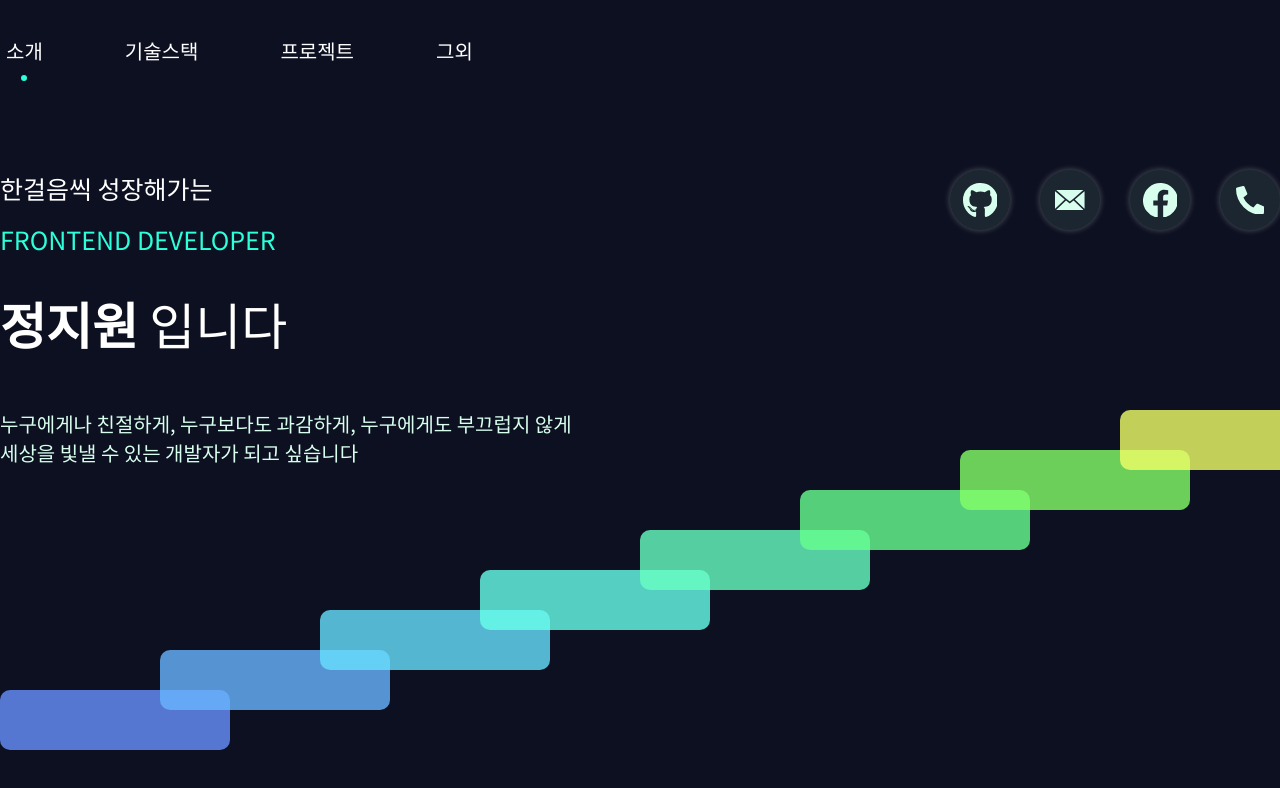
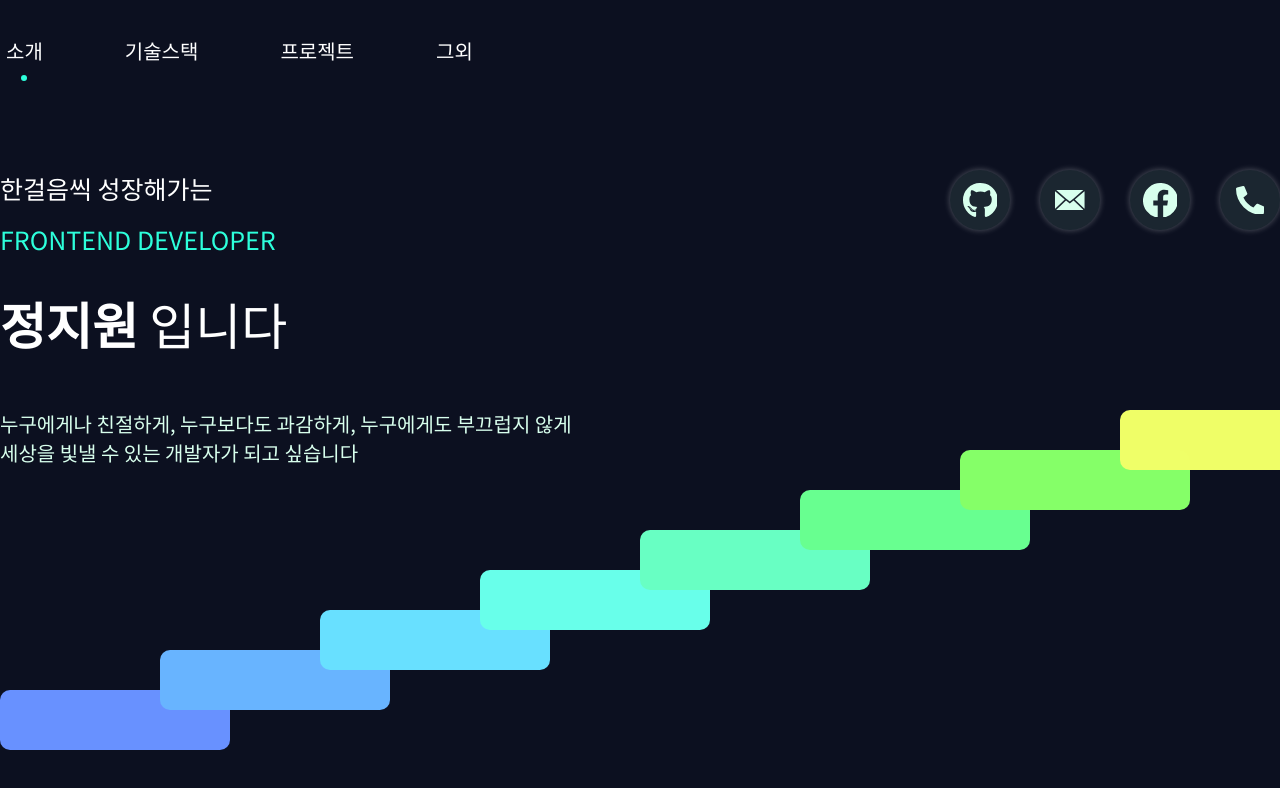
Before and after one commit to jidole02/portfolio, a Next.js app: page / in a window 1280 px wide. Shown: the top 788 px of the page. Built offline with nearby package versions, Linux system fonts and the light colour scheme.

Commit message:
add stair animation

```diff
--- a/components/Header/index.tsx
+++ b/components/Header/index.tsx
@@ -1,16 +1,8 @@
-import { useRecoilState } from "recoil";
-import { themaState } from "./../../recoil/atom";
 import styled from "@emotion/styled";
 import ThemaToggleButton from "./ThemaToggleButton";
 import Menu from "./Menu";
 
 const Header = () => {
-  const [thema, setThema] = useRecoilState(themaState);
-
-  const changeThema = () => {
-    thema === "light" ? setThema("dark") : setThema("light");
-  };
-
   return (
     <Wrapper>
       <MenuContainer>
--- a/components/Introduce/Stair.tsx
+++ b/components/Introduce/Stair.tsx
@@ -1,3 +1,4 @@
+import { keyframes } from "@emotion/react";
 import styled from "@emotion/styled";
 
 const Stair = () => {
@@ -33,6 +34,15 @@ const Wrapper = styled.div`
   margin-top: 200px;
 `;
 
+const stairAnime = ({ index, length }: any) => keyframes`
+0%{
+    opacity:0;
+}
+100%{
+    opacity:1;
+}
+`;
+
 const StairPiece = styled.div<{ color: string; index: number; length: number }>`
   width: 230px;
   height: 60px;
@@ -42,4 +52,8 @@ const StairPiece = styled.div<{ color: string; index: number; length: number }>`
   background-color: ${({ color }) => color};
   margin-left: ${({ index, length }) => `${index * (100 / length)}%`};
   margin-top: ${({ index, length }) => `${(length - index) * 40}px`};
+  animation: ${stairAnime} 2s;
+  animation-delay: ${({ index }) => `${index * 0.5}s`};
+  opacity: 0;
+  animation-fill-mode: forwards;
 `;
```
